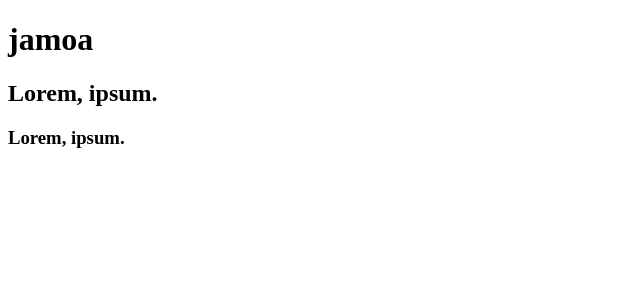
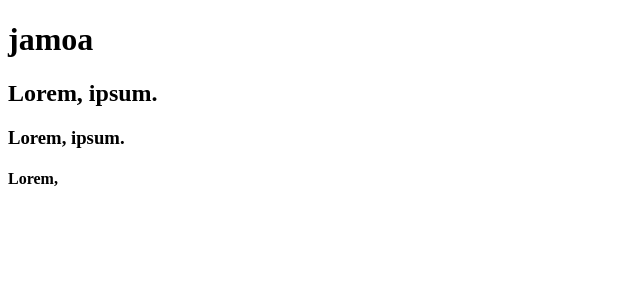
Before and after one commit to xusanikromov73-glitch/abdulloh-husan-project, a React (Vite) app: page / in a window 1280 px wide. Shown: the top 300 px of the page, without its empty margins (0-640 px from the left). Built offline with nearby package versions, Linux system fonts and the light colour scheme.

Commit message:
Lorem be

```diff
--- a/src/App.jsx
+++ b/src/App.jsx
@@ -13,6 +13,9 @@ function App() {
       <h3>
         Lorem, ipsum.
       </h3>
+      <h4>
+        Lorem,
+      </h4>
     </>
   )
 }
```
